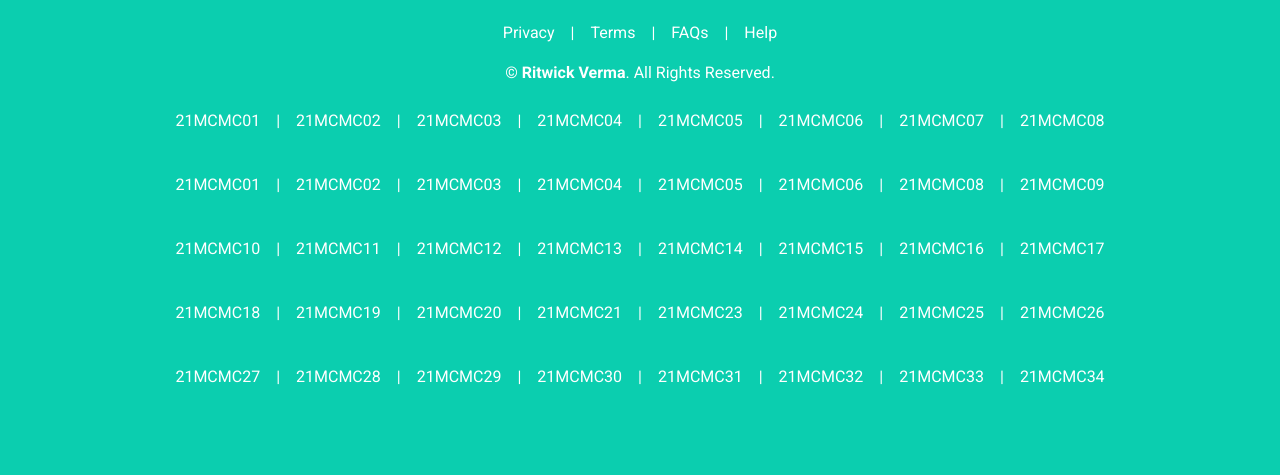
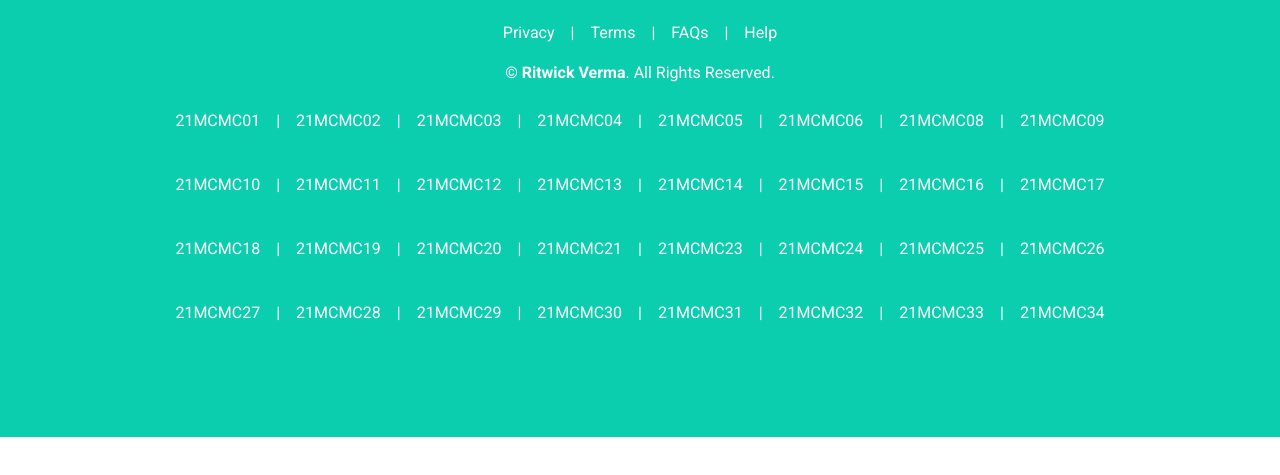
Before and after one commit to ritwickoo1/myresume.github.io, a plain HTML site: page index.html in a window 1280 px wide. Shown: the part 3712-4187 px from the top of the page. After the commit the page ends 4149 px from the top, so only its background shows below. Drawn offline with nearby package versions, Linux system fonts and the light colour scheme.

Commit message:
Update index.html

```diff
--- a/index.html
+++ b/index.html
@@ -323,24 +323,6 @@
             <p class="m-0">&copy; <a class="text-white font-weight-bold" href="#">Ritwick Verma</a>. All Rights Reserved.
             </p>
             <BR>
-            <div class="d-flex justify-content-center mb-3">
-                <a class="text-white" href="#">21MCMC01</a>
-                <span class="px-3">|</span>
-                <a class="text-white" href="#">21MCMC02</a>
-                <span class="px-3">|</span>
-                <a class="text-white" href="#">21MCMC03</a>
-                <span class="px-3">|</span>
-                <a class="text-white" href="#">21MCMC04</a>
-                <span class="px-3">|</span>
-                <a class="text-white" href="#">21MCMC05</a>
-                <span class="px-3">|</span>
-                <a class="text-white" href="#">21MCMC06</a>
-                <span class="px-3">|</span>
-                <a class="text-white" href="#">21MCMC07</a>
-                <span class="px-3">|</span>
-                <a class="text-white" href="#">21MCMC08</a>
-            </div>
-            <BR>
                 <div class="d-flex justify-content-center mb-3">
                     <a class="text-white" href="https://legedith.github.io/Jekyll_portfolio/">21MCMC01</a>
                     <span class="px-3">|</span>
```
